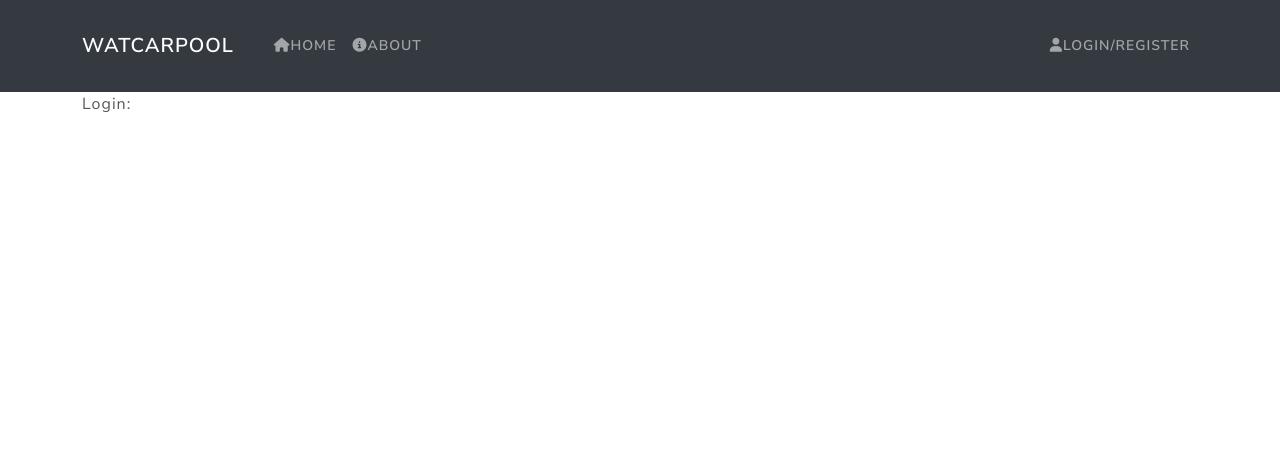
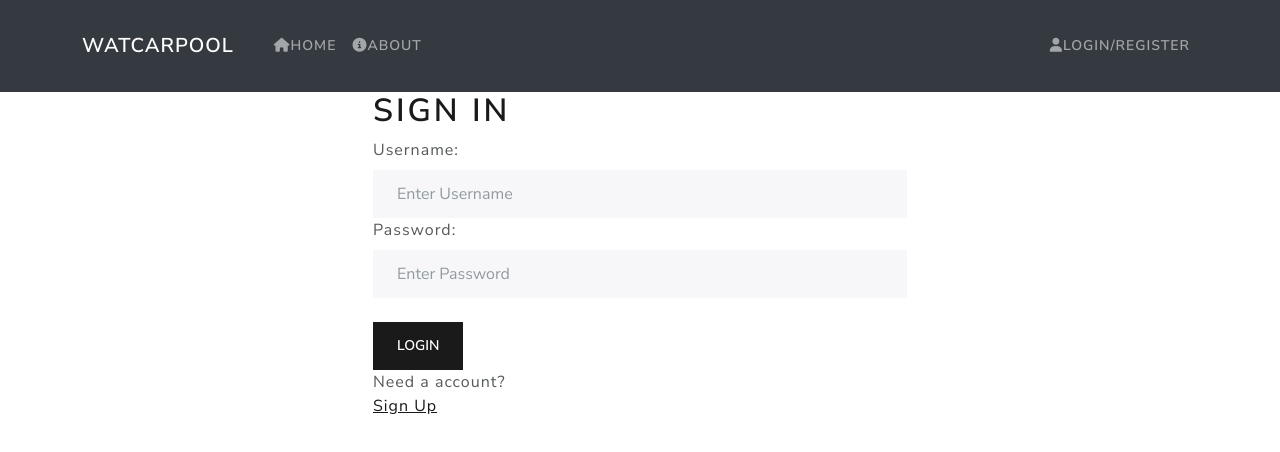
Before and after one commit to kevin21jin/WatCarPool, a React (Create React App) app in the folder client/my-app/: page /login in a window 1280 px wide. Shown: the top 452 px of the page. Built offline with nearby package versions, Linux system fonts and the light colour scheme.

Commit message:
login page

```diff
--- a/client/my-app/src/App.js
+++ b/client/my-app/src/App.js
@@ -5,16 +5,17 @@ import {Container} from 'react-bootstrap'
 import { Home } from './pages/Home'
 import { Login } from './pages/Login';
 import { Register } from './pages/Register';
+import { Aboutus } from './pages/Aboutus';
 function App() {
     return (
         <BrowserRouter>
-
         <Header/>
         <Container>
         <Routes>
           <Route path="/" element={<Home />} />
           <Route path="/login" element={<Login />} />
           <Route path="/register" element={<Register />} />
+          <Route path="/aboutus" element={<Aboutus />} />
         </Routes>
         </Container>
         </BrowserRouter>
--- /dev/null
+++ b/client/my-app/src/components/FormContainer.jsx
@@ -0,0 +1,14 @@
+import React from "react";
+import {Container, Row, Col} from 'react-bootstrap'
+
+export const FormContainer = ({children}) => {
+    return(
+        <Container>
+            <Row className='justify-content-md-center'>
+                <Col xs={12} md = {6}>
+                    {children}
+                </Col>
+            </Row>
+        </Container>
+    )
+}
--- a/client/my-app/src/components/Header.jsx
+++ b/client/my-app/src/components/Header.jsx
@@ -9,11 +9,11 @@ export const Header = () => {
     <header>
     <Navbar bg="dark" variant = "dark" expand="lg" collapseOnSelect>
       <Container>
-        <Navbar.Brand href="/home">WatCarpool</Navbar.Brand>
+        <Navbar.Brand href="/">WatCarpool</Navbar.Brand>
         <Navbar.Toggle aria-controls="basic-navbar-nav" />
         <Navbar.Collapse id="basic-navbar-nav">
         <Nav className="me-auto">
-            <Nav.Link href="/home"><i class="fa-solid fa-house"></i>Home</Nav.Link>
+            <Nav.Link href="/"><i class="fa-solid fa-house"></i>Home</Nav.Link>
             <Nav.Link href="/aboutus"><i class="fa-solid fa-circle-info"></i>About</Nav.Link>
           </Nav>
           <Nav className="ms-auto">
--- /dev/null
+++ b/client/my-app/src/pages/Aboutus.jsx
@@ -0,0 +1,7 @@
+import React from 'react'
+
+export const Aboutus = () => {
+  return (
+    <div>About us</div>
+  )
+}
--- a/client/my-app/src/pages/Login.jsx
+++ b/client/my-app/src/pages/Login.jsx
@@ -1,7 +1,47 @@
 import React from 'react'
+import { useRef, useState, useEffect } from 'react'
+import { Form, Button, Row, Col } from 'react-bootstrap'
+import { FormContainer } from  '../components/FormContainer'
+export const Login = () => {
+  const [user, setUser] = useState('');
+  const [pwd, setPwd] = useState('');
 
-export const Login = () => {
   return (
-    <div>Login:</div>
+    <FormContainer>
+      <h1>Sign In</h1>
+      <Form >
+        <Form.Group controlId='Username'>
+         <Form.Label>
+          Username:
+          </Form.Label>
+        <Form.Control
+        type='text'
+        placeholder='Enter Username'
+        value={user}
+        autoComplete = "off"
+        onChange = {(e) => setUser(e.target.value)}>
+
+        </Form.Control>
+        </Form.Group>
+        <Form.Group controlId='Password'>
+         <Form.Label>
+          Password:
+          </Form.Label>
+        <Form.Control
+        type='password'
+        placeholder='Enter Password'
+        value={pwd}
+        autoComplete = "off"
+        onChange = {(e) => setPwd(e.target.value)}>
+        </Form.Control>
+        </Form.Group><br />
+        <Button type= 'submit' variant='primary'> Login </Button><br/>
+        <p> Need a account?<br/>
+        <span className="line">
+          {/*router link*/}
+          <a href='../register'>Sign Up</a>
+          </span></p>
+      </Form>
+    </FormContainer>
   )
 }
```
